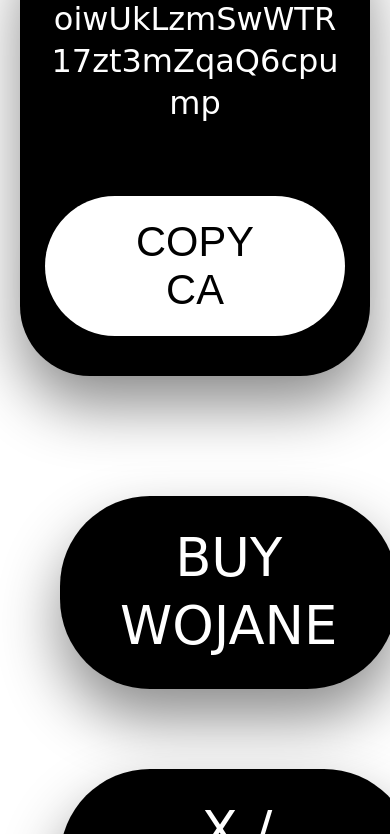
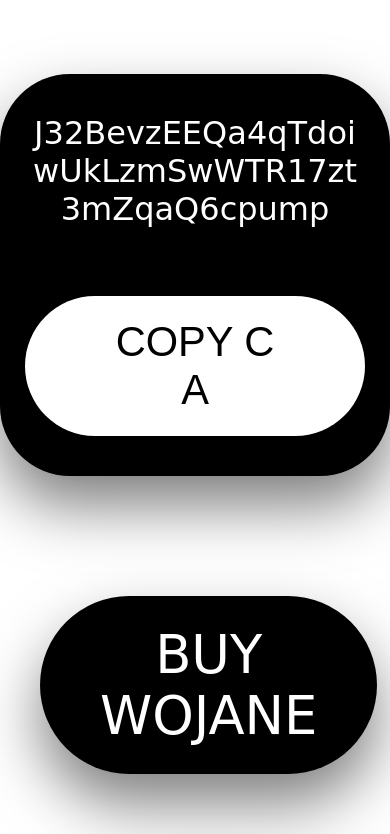
Before and after one commit to WOJANE-OFFICIAL/WOJANE, a plain HTML site: page index.html in a window 390 px wide. Shown: the part 811-1645 px from the top of the page. Drawn offline with Linux system fonts and the light colour scheme; a web font is replaced by a local one.

Commit message:
Update index.html

```diff
--- a/index.html
+++ b/index.html
@@ -10,21 +10,17 @@
   body{
     background:#fff;
     text-align:center;
-    font-family:'Bungee Inline', cursive;
-    line-height:1.3;
+    font-family:'Bungee Inline',cursive;
   }
   .bg{
     width:100%;
-    height:auto;
     display:block;
   }
   .logo{
     width:75%;
     max-width:680px;
-    margin:-15% auto 60px;   /* pulls logo down 15% of its own height so it sits perfectly under the bg */
-    position:relative;
-    z-index:10;
-    filter:drop-shadow(0 15px 30px rgba(0,0,0,0.5));
+    margin:-15% auto 60px;
+    filter:drop-shadow(0 15px 30px rgba(0,0,0,0.6));
   }
   h1{
     font-size:12rem;
@@ -34,44 +30,27 @@
     letter-spacing:10px;
     margin:40px 0 90px;
   }
-  .content{
-    padding:80px 20px 160px;
-    background:#fff;
-  }
   .ca{
     background:#000;color:#fff;
-    padding:50px 40px;
-    border-radius:70px;
-    max-width:900px;
-    margin:0 auto 80px;
-    font-size:2.9rem;
-    font-weight:400;
-    word-break:break-all;
-    box-shadow:0 30px 60px rgba(0,0,0,0.45);
+    padding:50px 40px;border-radius:70px;
+    max-width:900px;margin:0 auto 80px;
+    font-size:2.9rem;word-break:break-all;
+    box-shadow:0 30px 60px rgba(0,0,0,0.5);
   }
   .copy{
-    background:#fff;color:#000;
-    border:none;padding:22px 80px;
-    border-radius:70px;font-size:2.6rem;
-    font-weight:400 'Bungee Inline';
-    cursor:pointer;margin-top:30px;
+    background:#fff;color:#000;border:none;
+    padding:22px 80px;border-radius:70px;
+    font-size:2.6rem;cursor:pointer;margin-top:30px;
     box-shadow:0 15px 30px rgba(0,0,0,0.4);
   }
   .btn{
-    display:inline-block;
-    background:#000;color:#fff;
-    font-size:4.6rem;
-    padding:36px 100px;
-    margin:40px;
-    border-radius:90px;
-    text-decoration:none;
-    box-shadow:0 30px 60px rgba(0,0,0,0.45);
-    transition:.2s;
+    display:inline-block;background:#000;color:#fff;
+    font-size:4.6rem;padding:36px 100px;
+    margin:40px;border-radius:90px;text-decoration:none;
+    box-shadow:0 30px 60px rgba(0,0,0,0.5);
   }
-  .btn:active{transform:translateY(10px)}
   .coming{
-    font-size:7.5rem;
-    color:#000;
+    font-size:7.5rem;color:#000;
     -webkit-text-stroke:12px #fff;
     paint-order:stroke fill;
     margin:140px 20px 100px;
@@ -84,7 +63,7 @@
   }
   @media(max-width:640px){
     .logo{margin:-10% auto 40px;width:84%}
-    h1{font-size:7rem;-webkit-text-stroke:9px #000;margin:30px 0 60px}
+    h1{font-size:7rem;-webkit-text-stroke:9px #000;}
     .ca{font-size:2rem;padding:40px 25px}
     .btn{font-size:3.3rem;padding:28px 60px}
     .coming{font-size:4.8rem;-webkit-text-stroke:8px #fff}
@@ -93,15 +72,12 @@
 </head>
 <body>
 
-<!-- Background image 100% width, no black line -->
-<img src="https://github.com/WOJANE-OFFICIAL/WOJANE/blob/main/Screenshot_20251204_010250_Lumii%20-%20Photo%20Editor.jpg?raw=true" alt="background" class="bg">
+<img src="https://github.com/WOJANE-OFFICIAL/WOJANE/main/Screenshot_20251204_010250_Lumii%20-%20Photo%20Editor.jpg" alt="bg" class="bg">
 
-<!-- logo pulled down 15% of its height so it sits perfectly under the image -->
-<img src="https://github.com/WOJANE-OFFICIAL/WOJANE/blob/main/Screenshot_20251203_231111_Chrome.jpg?raw=true" alt="$WOJANE" class="logo">
+<img src="https://github.com/WOJANE-OFFICIAL/WOJANE/blob/main/Screenshot_20251203_231111_Chrome.png" alt="$WOJANE" class="logo">
 
 <h1>$WOJANE</h1>
 
-<div class="content">
 <div class="ca">
   J32BevzEEQa4qTdoiwUkLzmSwWTR17zt3mZqaQ6cpump
   <br><br>
@@ -115,7 +91,6 @@
   AMM • FARMING • NFTS • AND MORE<br>
   COMING SOON
 </div>
-</div>
 
 <div class="copied" id="copied">COPIED!</div>
 
@@ -123,7 +98,7 @@
 function copyCA(){
   navigator.clipboard.writeText("J32BevzEEQa4qTdoiwUkLzmSwWTR17zt3mZqaQ6cpump");
   document.getElementById("copied").style.opacity="1";
-  setTimeout(()=>document.getElementById("copied").style.opacity="0",1600);
+  setTimeout(()=>{document.getElementById("copied").style.opacity="0"},1600);
 }
 </script>
 
```
Lines whose indentation alone changed are shown as unchanged.
